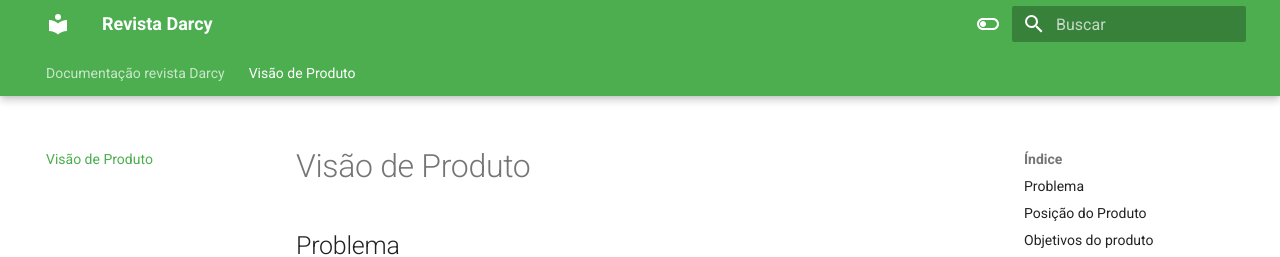
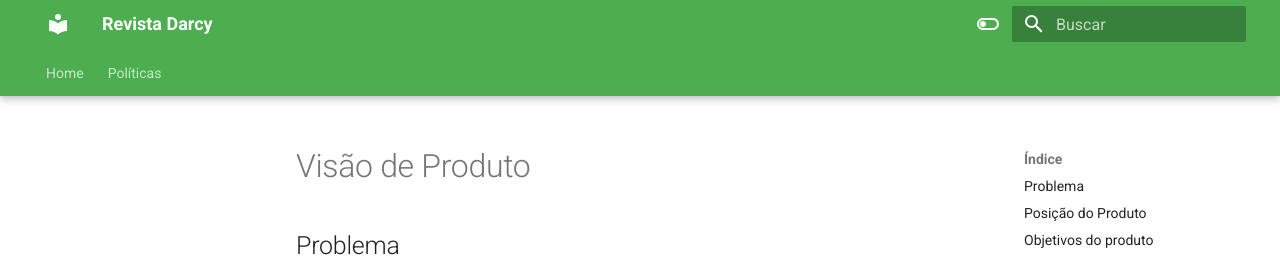
Before and after one commit to ResidenciaTICBrisa/T2G7-Revista-Darcy, an MkDocs documentation site: the page built from docs/visao_de_produto.md, in a window 1280 px wide. Shown: the top 257 px of the page. Built offline with MkDocs 1.6.1 and Material for MkDocs 9.7.7, drawn with Linux system fonts in a browser that asks for light colours; some of the changed lines change nothing that is shown.

Commit message:
Update mkdocs.yml
update do nav

```diff
--- a/mkdocs.yml
+++ b/mkdocs.yml
@@ -1,4 +1,12 @@
 site_name: Revista Darcy
+
+nav:
+  - Home: index.md
+  - Políticas:
+    - Plano de Comunicação: politicas/plano-de-comunicacao.md
+    - Conduta: politicas/conduta.md
+    - Commits: politicas/commit.md
+    - Branches: politicas/branches.md
 
 theme:
   name: material
```
